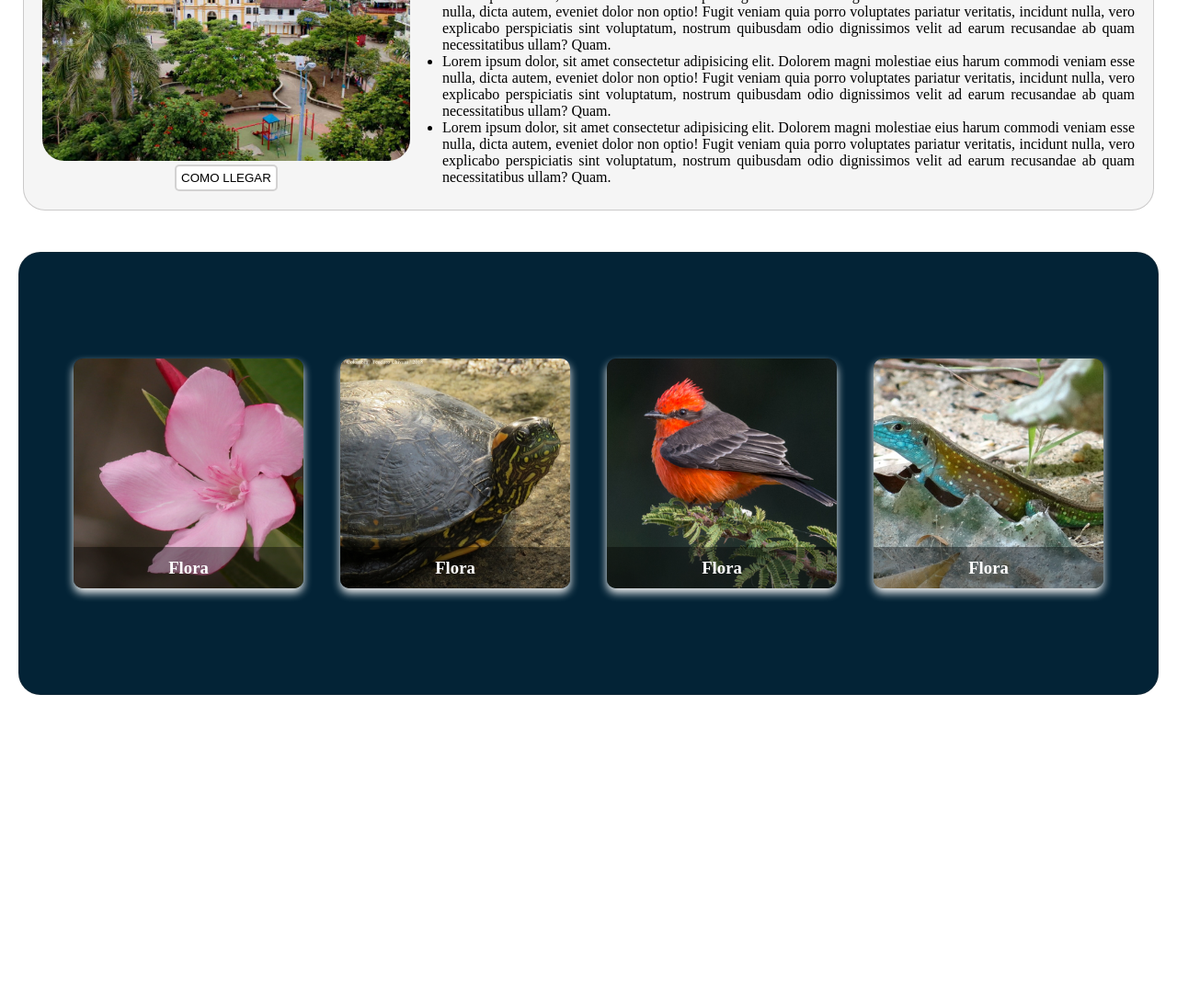
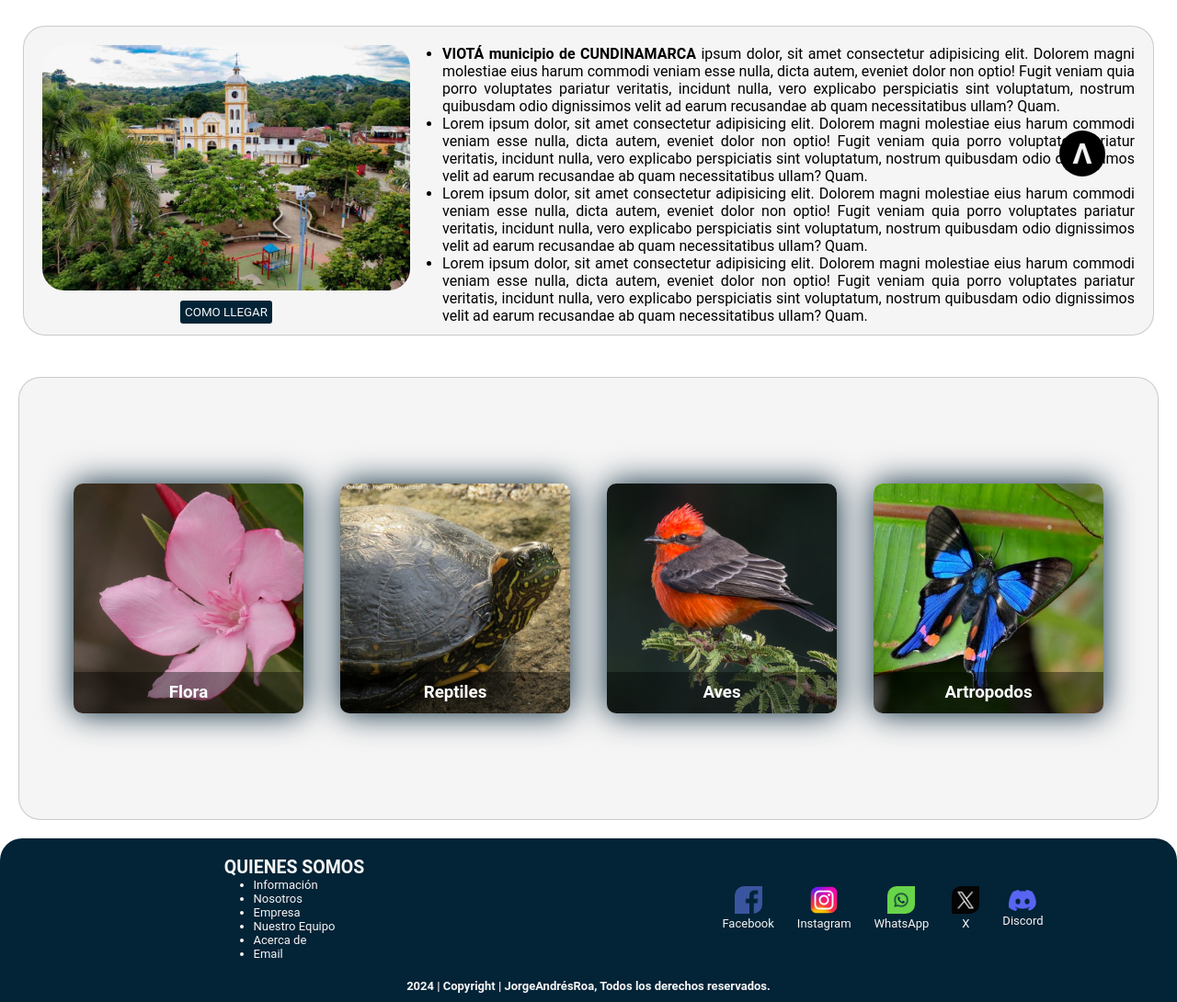
Before and after one commit to NsWaZaaP/biodiversidadBoyCund, a plain HTML site: page index.html in a window 1280 px wide. Shown: the part 578-1668 px from the top of the page at 92% size. Before the commit the page ends 1354 px from the top, so only its background shows below. Drawn offline with Linux system fonts and the light colour scheme.

Commit message:
se termina diseño de header y footer, dando por terminado etapa1 proyecto

```diff
--- a/index.html
+++ b/index.html
@@ -8,19 +8,18 @@
   </head>
   <body>
     <header>
-      <h1>BIODIVERSIDAD BOYACA Y CUNDINAMARCA</h1>
+      <h1 id="inicio">BIODIVERSIDAD EN BOYACA Y CUNDINAMARCA</h1>
       <nav>
         <ul>
-          <li>OPCION 1</li>
-          <li>OPCION 2</li>
-          <li>OPCION 3</li>
-          <li>OPCION 4</li>
-          <li>OPCION 5</li>
+          <a href=""><li>INICIO</li></a>
+          <a href="#informacion"><li >INFORMACIÓN</li></a>
+          <a href="#viota"><li >VIOTÁ</li></a>
+          <a href="#bio"><li >BIODIVERSIDAD</li></a>
+          <a href="#contacto"><li >CONTACTENOS</li></a>
         </ul>
       </nav>
     </header>
-    <main>
-      <section class="container">
+      <section class="container" id="informacion">
         <div class="izquierda">
           <div class="slight_info_iz">
             <div class="info_iz_img">
@@ -28,7 +27,7 @@
             </div>
             <div class="info_iz_text">
               <p>
-                Lorem ipsum dolor sit amet consectetur adipisicing elit.
+                <b>BOYACA</b> ipsum dolor sit amet consectetur adipisicing elit.
                 Accusantium, maxime ex distinctio quas similique nobis provident
                 cumque commodi beatae fugit ullam, quo doloribus quis consequatur
                 qui corporis accusamus ipsa. Rem!
@@ -46,7 +45,7 @@
             </div>
             <div class="info_der_text">
               <p>
-                Lorem ipsum dolor sit amet consectetur adipisicing elit.
+                <b>CUNDINAMARCA</b> ipsum dolor sit amet consectetur adipisicing elit.
                 Accusantium, maxime ex distinctio quas similique nobis provident
                 cumque commodi beatae fugit ullam, quo doloribus quis consequatur
                 qui corporis accusamus ipsa. Rem!
@@ -54,16 +53,16 @@
             </div>
           </div>
         </section>
-        <section class="viota_topics">
+        <div id="ir_arriba"><a href="#inicio"><h1>V</h1></a></div>
+        <section class="viota_topics" id="viota">
           <div class="viota_general">
             <div class="cont_topics_img">
               <img src="Viota.jpg" alt="">
               <a href="https://maps.app.goo.gl/r86aznCAdUH9sDYo7" target="_blank"><button>COMO LLEGAR</button></a>
-
             </div>
           <div class="cont_topics_parr">
             <ul>
-              <li>Lorem ipsum dolor, sit amet consectetur adipisicing elit. Dolorem magni molestiae eius harum commodi veniam esse nulla, dicta autem, eveniet dolor non optio! Fugit veniam quia porro voluptates pariatur veritatis, incidunt nulla, vero explicabo perspiciatis sint voluptatum, nostrum quibusdam odio dignissimos velit ad earum recusandae ab quam necessitatibus ullam? Quam.</li>
+              <li> <b>VIOTÁ municipio de CUNDINAMARCA</b> ipsum dolor, sit amet consectetur adipisicing elit. Dolorem magni molestiae eius harum commodi veniam esse nulla, dicta autem, eveniet dolor non optio! Fugit veniam quia porro voluptates pariatur veritatis, incidunt nulla, vero explicabo perspiciatis sint voluptatum, nostrum quibusdam odio dignissimos velit ad earum recusandae ab quam necessitatibus ullam? Quam.</li>
               <li>Lorem ipsum dolor, sit amet consectetur adipisicing elit. Dolorem magni molestiae eius harum commodi veniam esse nulla, dicta autem, eveniet dolor non optio! Fugit veniam quia porro voluptates pariatur veritatis, incidunt nulla, vero explicabo perspiciatis sint voluptatum, nostrum quibusdam odio dignissimos velit ad earum recusandae ab quam necessitatibus ullam? Quam.</li>
               <li>Lorem ipsum dolor, sit amet consectetur adipisicing elit. Dolorem magni molestiae eius harum commodi veniam esse nulla, dicta autem, eveniet dolor non optio! Fugit veniam quia porro voluptates pariatur veritatis, incidunt nulla, vero explicabo perspiciatis sint voluptatum, nostrum quibusdam odio dignissimos velit ad earum recusandae ab quam necessitatibus ullam? Quam.</li>
               <li>Lorem ipsum dolor, sit amet consectetur adipisicing elit. Dolorem magni molestiae eius harum commodi veniam esse nulla, dicta autem, eveniet dolor non optio! Fugit veniam quia porro voluptates pariatur veritatis, incidunt nulla, vero explicabo perspiciatis sint voluptatum, nostrum quibusdam odio dignissimos velit ad earum recusandae ab quam necessitatibus ullam? Quam.</li>
@@ -72,7 +71,7 @@
           </div>
           </div>
         </section>
-        <section class="card_container">
+        <section class="card_container" id="bio">
           <div class="card">
             <div class="face front">
               <img src="adelfaRosa.jpeg" alt="">
@@ -82,51 +81,103 @@
               <h3>Flora</h3>
               <p>Lorem ipsum dolor sit amet consectetur, adipisicing elit. Doloribus ratione, inventore consectetur quaerat nemo ducimus perspiciatis omnis unde voluptate, magnam, numquam dignissimos ut? Non, ullam?</p>
               <div class="link">
-                <a href="#" target="_blank">Mas Información</a>
+                <a href="https://colombia.inaturalist.org/places/28817#taxon=47126" target="_blank">Mas Información</a>
               </div>
             </div>
           </div>
           <div class="card">
             <div class="face front">
               <img src="hicotea.jpg" alt="">
-              <h3>Flora</h3>
+              <h3>Reptiles</h3>
             </div>
             <div class="face back">
-              <h3>Flora</h3>
+              <h3>Reptiles</h3>
               <p>Lorem ipsum dolor sit amet consectetur, adipisicing elit. Doloribus ratione, inventore consectetur quaerat nemo ducimus perspiciatis omnis unde voluptate, magnam, numquam dignissimos ut? Non, ullam?</p>
               <div class="link">
-                <a href="#" target="_blank">Mas Información</a>
+                <a href="https://colombia.inaturalist.org/places/28817#taxon=26036" target="_blank">Mas Información</a>
               </div>
             </div>
           </div>
           <div class="card">
             <div class="face front">
               <img src="mosqueroCardenal.jpg" alt="">
-              <h3>Flora</h3>
+              <h3>Aves</h3>
             </div>
             <div class="face back">
-              <h3>Flora</h3>
+              <h3>Aves</h3>
               <p>Lorem ipsum dolor sit amet consectetur, adipisicing elit. Doloribus ratione, inventore consectetur quaerat nemo ducimus perspiciatis omnis unde voluptate, magnam, numquam dignissimos ut? Non, ullam?</p>
               <div class="link">
-                <a href="#" target="_blank">Mas Información</a>
+                <a href="https://colombia.inaturalist.org/places/28817#taxon=3" target="_blank">Mas Información</a>
               </div>
             </div>
           </div>
           <div class="card">
             <div class="face front">
-              <img src="lobitoVerdiazul.jpeg" alt="">
-              <h3>Flora</h3>
+              <img src="golondrinita.jpg" alt="">
+              <h3>Artropodos</h3>
             </div>
             <div class="face back">
-              <h3>Flora</h3>
+              <h3>Artrópodos</h3>
               <p>Lorem ipsum dolor sit amet consectetur, adipisicing elit. Doloribus ratione, inventore consectetur quaerat nemo ducimus perspiciatis omnis unde voluptate, magnam, numquam dignissimos ut? Non, ullam?</p>
               <div class="link">
-                <a href="#" target="_blank">Mas Información</a>
+                <a href="https://colombia.inaturalist.org/places/28817#taxon=47120" target="_blank">Mas Información</a>
               </div>
             </div>
           </div>
+        </section>
+    <footer id="contacto">
+      <section class="principal_footer">
+        <div class="contact_izq">
+          <h2>QUIENES SOMOS</h2>
+          <ul>
+            <li>Información</li>
+            <li>Nosotros</li>
+            <li>Empresa</li>
+            <li>Nuestro Equipo</li>
+            <li>Acerca de</li>
+            <li>Email</li>
+          </ul>
+        </div>
+        <div class="contact_der">
+          <div class="cont_social">
+            <div class="social">
+              <img src="facebook.png" alt="">
+            </div>
+            <div class="label"><label for="">Facebook</label></div>
+          </div>
+          <div class="cont_social">
+            <div class="social">
+              <img src="instagram.png" alt="">
+            </div>
+            <div class="label"><label for="">Instagram</label></div>
+          </div>
+          <div class="cont_social">
+            <div class="social">
+              <img src="whats.png" alt="">
+            </div>
+            <div class="label"><label for="">WhatsApp</label></div>
+          </div>
+          <div class="cont_social">
+            <div class="social">
+              <img src="X_icon_2.svg.png" alt="">
+            </div>
+            <div class="label"><label for="">X</label></div>
+          </div>
+          <div class="cont_social">
+            <div class="social">
+              <img src="discord.png" alt="">
+            </div>
+            <div class="label"><label for="">Discord</label></div>
+          </div>
 
-        </section>
-    </main>
+        </div>
+
+      </section>
+      <section class="derechos">
+        <h2 class="copy">
+          2024 | Copyright | JorgeAndrésRoa, Todos los derechos reservados.
+        </h2>
+      </section>
+    </footer>
   </body>
 </html>
--- a/styles.css
+++ b/styles.css
@@ -1,6 +1,8 @@
 * {
   margin: 0;
   padding: 0;
+  scroll-behavior: smooth;
+  font-family: "Roboto", sans-serif;
 }
 img {
   width: 25rem;
@@ -10,17 +12,45 @@ header {
   flex-direction: column;
   justify-content: center;
   align-items: center;
+  background-color: rgb(3, 35, 54);
+  border-radius: 0px 0px 24px 24px;
+  border: 1px solid rgba(63, 60, 60, 0.227);
+}
+header a {
+  text-decoration: none;
 }
 nav {
   display: flex;
   justify-content: center;
+  background-color: rgb(3, 35, 54);
+  border-radius: 24px 24px 0px 0px;
 }
-ul {
+h1 {
+  color: whitesmoke;
+  padding: 25px;
+}
+nav ul {
   display: flex;
   justify-content: center;
+  list-style: none;
+  gap: 100px;
+  padding: 12px;
+  background-color: whitesmoke;
+  border-radius: 24px 24px 0px 0px;
 }
-main {
-  /* border: solid 4px pink; */
+nav li {
+  font-weight: bolder;
+  color: rgb(3, 35, 54);
+  font-weight: bolder;
+  transition: 0.5s;
+  padding: 5px 15px;
+}
+nav li:hover {
+  background: rgb(3, 35, 54);
+  letter-spacing: 0.25em;
+  box-shadow: 0 0 35px rgb(3, 35, 54);
+  color: whitesmoke;
+  border-radius: 24px 0px 24px 0;
 }
 .container {
   /* border: solid yellowgreen 3px; */
@@ -56,7 +86,7 @@ main {
 }
 .info_iz_img img {
   width: 400px;
-  height: 200px;
+  height: 225px;
   border-radius: 24px;
 }
 .info_der_img {
@@ -77,11 +107,11 @@ main {
   background-color: whitesmoke;
   display: flex;
   gap: 35px;
-  padding: 20px;
+  padding: 20px 20px 10px 20px;
 }
 .viota_general:hover {
   background-color: rgb(3, 35, 54);
-  color: #f3f3f3;
+  color: whitesmoke;
 }
 .cont_topics_img {
   text-align: center;
@@ -92,17 +122,24 @@ main {
 .cont_topics_img button {
   border-radius: 5px;
   padding: 5px;
-  background-color: #fff;
-  border: 2px solid rgba(63, 60, 60, 0.227);
+  background-color: rgb(3, 35, 54);
+  border: 2px solid whitesmoke;
+  color: whitesmoke;
   cursor: pointer;
+  transition: 0.5s;
+  margin-top: 5px;
 }
 .cont_topics_img button:hover {
-  background-color: whitesmoke;
-  border: 2px solid rgb(166, 249, 176);
+  background: whitesmoke;
+  letter-spacing: 0.25em;
+  box-shadow: 0 0 35px whitesmoke;
+  color: rgb(3, 35, 54);
+  border-radius: 24px 0px 24px 0;
 }
 .cont_topics_parr ul {
   display: flex;
   flex-direction: column;
+  justify-content: center;
   text-align: justify;
 }
 .cont_topics_parr {
@@ -116,11 +153,11 @@ main {
   min-height: 60vh;
   border: 1px solid rgba(63, 60, 60, 0.227);
   border-radius: 24px;
-  background-color: rgb(3, 35, 54);
+  background-color: whitesmoke;
   margin: 20px;
 }
 .card_container:hover {
-  background-color: whitesmoke;
+  background-color: rgb(3, 35, 54);
 }
 .card {
   position: relative;
@@ -139,7 +176,7 @@ main {
 }
 .card .front {
   transform: perspective(600px) rotateY(0deg);
-  box-shadow: 0 5px 10px whitesmoke;
+  box-shadow: 0 0px 35px rgb(3, 35, 54);
 }
 .card .front img {
   position: absolute;
@@ -159,21 +196,21 @@ main {
 }
 .card .back {
   transform: perspective(600px) rotateY(180deg);
-  background: rgb(3, 35, 54);
-  padding: 15px;
-  color: #f3f3f3f3;
+  background: whitesmoke;
+  padding: 5px;
+  color: rgb(3, 35, 54);
   display: flex;
   flex-direction: column;
   justify-content: space-between;
   text-align: center;
 }
 .card .back .link {
-  border-top: solid 1px #f3f3f3;
+  border-top: solid 1px rgb(3, 35, 54);
   height: 50px;
   line-height: 50px;
 }
 .card .back .link a {
-  color: #f3f3f3;
+  color: rgb(3, 35, 54);
 }
 .card .back h3 {
   font-size: 30px;
@@ -185,8 +222,95 @@ main {
 }
 .card:hover .front {
   transform: perspective(600px) rotateY(180deg);
+
 }
 .card:hover .back {
   transform: perspective(600px) rotateY(360deg);
-  box-shadow: 0 5px 10px rgb(3, 35, 54);
+  box-shadow: 0 0 35px whitesmoke;
 }
+/*! boton ir arriba */
+#ir_arriba {
+  position: sticky;
+  width: 50px;
+  height: 50px;
+  top: 90%;
+  left: 90%;
+  transform: rotate(180deg);
+  /* colores y fondos */
+  background-color: black;
+  border-radius: 50%;
+  display: flex;
+  justify-content: center;
+  align-items: center;
+}
+#ir_arriba a {
+  text-decoration: none;
+  color: whitesmoke;
+  padding: 20px;
+}
+#ir_arriba:hover {
+  transition: 300ms;
+  border-radius: 24px 0px 24px 0px;
+  box-shadow: 0 0 35px whitesmoke;
+}
+
+/* responsive */
+
+@media (max-width: 1000px) {
+  #ir_arriba {
+    border-radius: 50%;
+  }
+}
+/*! estilos FOOTER  */
+
+footer {
+  display: flex;
+  flex-direction: column;
+  justify-content: center;
+  align-items: center;
+  background-color: rgb(3, 35, 54);
+  border-radius: 24px 24px 0px 0;
+  color: whitesmoke;
+  font-size: small;
+}
+.principal_footer {
+  width: 100%;
+  display: flex;
+  justify-content: center;
+  align-items: center;
+  padding-top: 20px;
+}
+.contact_izq {
+  width: 100%;
+  display: flex;
+  flex-direction: column;
+  justify-content: center;
+  align-items: center;
+}
+.contact_der {
+  width: 100%;
+  display: flex;
+  justify-content: center;
+  align-items: center;
+  gap: 25px;
+}
+.cont_social {
+  display: flex;
+  flex-direction: column;
+  justify-content: center;
+  align-items: center;
+}
+.cont_social img {
+  width: 30px;
+  border-radius: 10px 0 10px 0px;
+  transition: 0.5s;
+}
+.cont_social img:hover {
+  width: 50px;
+  cursor: pointer;
+}
+.copy {
+  margin-top: 20px;
+  margin-bottom: 10px;
+  font-size: small;
+}
```
Also changed, not shown: X_icon_2.svg.png (added), discord.png (added), facebook.png (added), golondrinita.jpg (added), instagram.png (added), whats.png (added).
